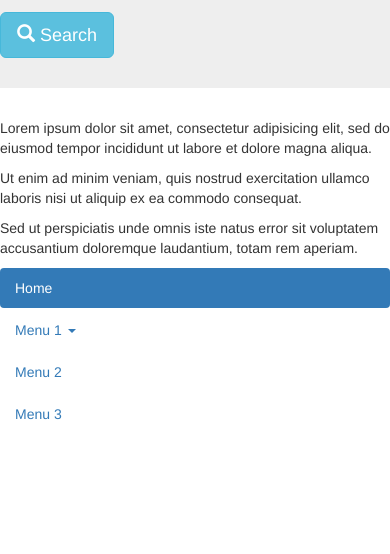
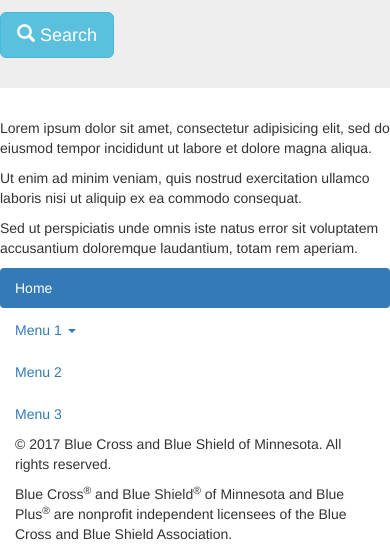
Before and after one commit to PaulEberle/retailstrore-ui, a website: page index.html in a window 390 px wide. Shown: the part 294-848 px from the top of the page. Drawn offline with nearby package versions, Linux system fonts and the light colour scheme.

Commit message:
coded and styled copyright in footer (mobile & desktop)

```diff
--- a/assets/js/scripts.min.js
+++ b/assets/js/scripts.min.js
@@ -1 +1 @@
-$(function(){});
+$(function(){var i=$(window).width(),n=(new Date).getFullYear();i>767&&($("li.nav-item.dropdown").mouseover(function(){$(this).addClass("show"),$(this).find("> a").attr("aria-expanded","true"),$(this).find("> .dropdown-menu").addClass("show")}),$("li.nav-item.dropdown").mouseout(function(){$(this).removeClass("show"),$(this).find("> a").attr("aria-expanded","false"),$(this).find("> .dropdown-menu").removeClass("show")})),i>767&&i<=991?$("li.nav-item.dropdown").each(function(){var i=$(this).width();$(this).find("> .dropdown-menu").width(i-16)}):i>=992&&$("li.nav-item.dropdown").each(function(){var i=$(this).width();$(this).find("> .dropdown-menu").width(i-40)}),$(".copyright .current-year").text(n)});
--- a/index.html
+++ b/index.html
@@ -74,6 +74,9 @@
 						<li><a href="#">Menu 2</a></li>
 						<li><a href="#">Menu 3</a></li>
 					</ul>
+				<div class="copyright col-sm-12">
+					<p>&copy; <span class="current-year"></span> Blue Cross and Blue Shield of Minnesota. All rights reserved.</p>
+					<p>Blue Cross<sup>&reg;</sup> and Blue Shield<sup>&reg;</sup> of Minnesota and Blue Plus<sup>&reg;</sup> are nonprofit independent licensees of the Blue Cross and Blue Shield Association.</p>
 				</div>
 				<div class="clearfix visible-lg"></div>
 			</div>
--- a/src/sass/global/_global.scss
+++ b/src/sass/global/_global.scss
@@ -141,3 +141,13 @@ nav.navbar {
 		}
 	}
 }
+
+.copyright {
+	padding-top: 1.5em;
+	padding-bottom: 1.5em;
+	font-size: 11px;
+	color: #cacac8;
+	@include mq(md) {
+		color: #767676;
+	}
+}
```
Also changed, not shown: src/js/main.js (+6 -1 lines).
